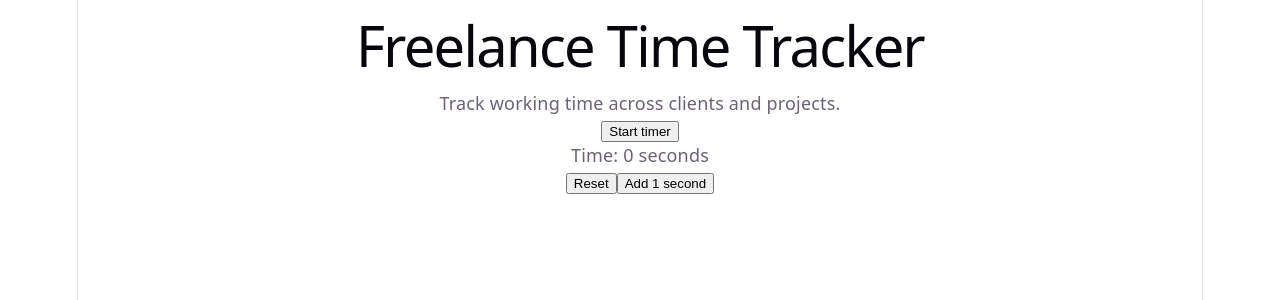
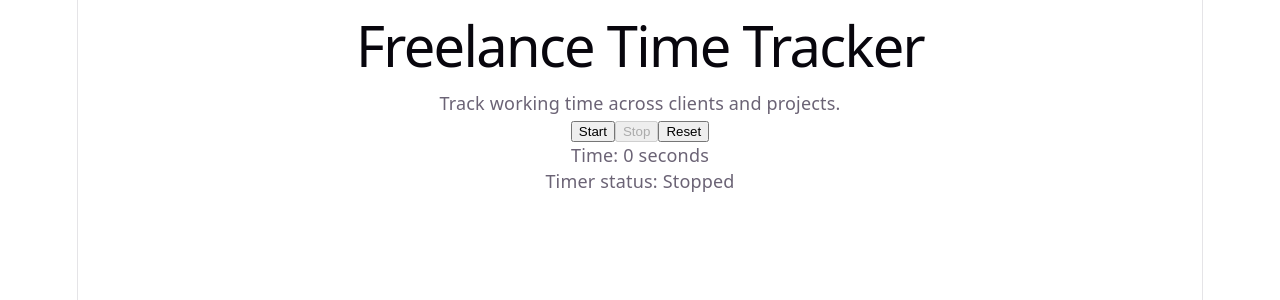
Before and after one commit to madcodedillain/work-time-tracker, a React (Vite) app: page / in a window 1280 px wide. Shown: the top 300 px of the page. Built offline with nearby package versions, Linux system fonts and the light colour scheme.

Commit message:
feat: add automatic timer

```diff
--- a/src/App.tsx
+++ b/src/App.tsx
@@ -1,6 +1,23 @@
-import { useState } from 'react';
+import { useEffect, useState } from 'react';
 function App() {
+
   const [seconds, setSeconds] = useState(0);
+  const [isRunning, setIsRunning] = useState(false);
+
+  useEffect(() => {
+  if (!isRunning) {
+    return;
+  }
+
+  const intervalId = window.setInterval(() => {
+    setSeconds((currentSeconds) => currentSeconds + 1);
+  }, 1000);
+
+  return () => {
+    window.clearInterval(intervalId);
+  };
+}, [isRunning]);
+
   return (
     <main>
       <h1>Freelance Time Tracker</h1>
@@ -9,21 +26,35 @@
         Track working time across clients and projects.
       </p>
 
-      <button type="button">
-        Start timer
-      </button>
-      <p>
-        Time: {seconds} seconds
-      </p>
       <button
-      type="button"
-      onClick={() => setSeconds(0)}>
-        Reset
-      </button>
-      <button type="button"
-      onClick={() => setSeconds((currentSeconds) => currentSeconds + 1)}>
-        Add 1 second
-      </button>
+  type="button"
+  onClick={() => setIsRunning(true)}
+  disabled={isRunning}
+>
+  Start
+</button>
+
+<button
+  type="button"
+  onClick={() => setIsRunning(false)}
+  disabled={!isRunning}
+>
+  Stop
+</button>
+
+<button
+  type="button"
+  onClick={() => {
+    setIsRunning(false);
+    setSeconds(0);
+  }}
+>
+  Reset
+</button>
+
+<p>Time: {seconds} seconds</p>
+<p>Timer status: {isRunning ? 'Running' : 'Stopped'}</p>
+
     </main>
   );
 }
```
